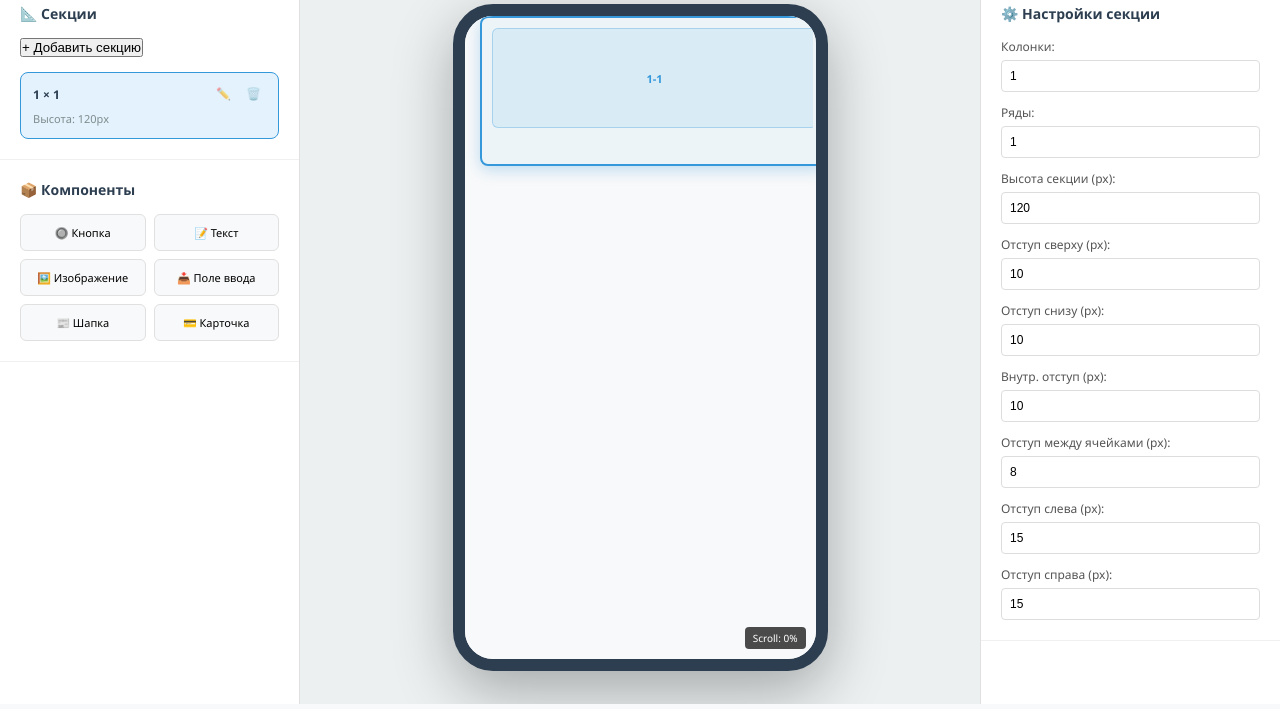
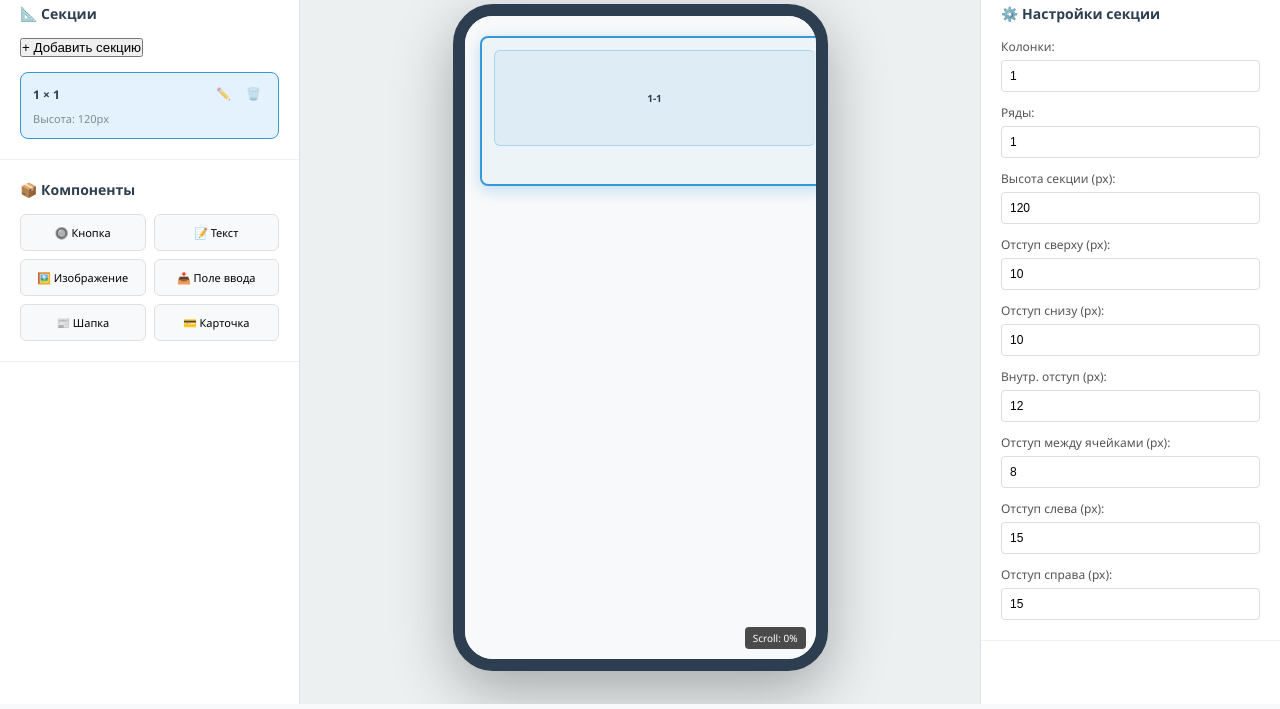
Before and after one commit to Kamit137/anima, a plain HTML site: page sdui-builder/index.html in a window 1280 px wide. Shown: the part 91-800 px from the top of the page. Drawn offline with Linux system fonts and the light colour scheme.

Commit message:
Fix Bugs
Fix sections

```diff
--- a/sdui-builder/css/grid.css
+++ b/sdui-builder/css/grid.css
@@ -10,9 +10,12 @@
 }
 
 #gridOverlay {
-    position: relative;
+    position: absolute;
+    top: 0;
+    left: 0;
     width: 100%;
-    min-height: 100px;
+    min-height: 100%;
+    padding: 20px 0; /* Отступы сверху и снизу */
 }
 
 .grid-cell {
@@ -217,31 +220,33 @@
     color: #7f8c8d;
 }
 
-/* Секции с четкими границами */
 .grid-section {
-    background: rgba(255, 255, 255, 0.98);
+    background: white;
     border: 2px solid #e0e0e0;
     border-radius: 12px;
-    box-shadow: 0 2px 8px rgba(0,0,0,0.1);
+    box-shadow: 0 2px 8px rgba(0,0,0,0.08);
     transition: all 0.3s ease;
+    position: absolute;
+    left: 15px; /* Стандартный отступ от края */
+    right: 15px; /* Стандартный отступ от края */
+    box-sizing: border-box;
 }
 
 .grid-section.active {
     border-color: #3498db;
-    background: rgba(52, 152, 219, 0.05);
-    box-shadow: 0 4px 12px rgba(52, 152, 219, 0.15);
+    background: #f8faff;
+    box-shadow: 0 4px 16px rgba(52, 152, 219, 0.15);
 }
-
-
 
 .grid-section:last-child {
     margin-bottom: 0;
 }
 
+/* Контейнер сетки внутри секции */
 .section-grid-overlay {
-    position: relative;
     width: 100%;
     height: 100%;
+    position: relative;
 }
 
 .section-content {
@@ -350,23 +355,24 @@
     height: 180px; /* Стандартная высота больше */
 }
 
-/* Сетка становится более заметной */
+/* Ячейки сетки */
 .grid-cell {
-    background: rgba(52, 152, 219, 0.1);
+    background: rgba(52, 152, 219, 0.08);
     border: 1px solid rgba(52, 152, 219, 0.3);
     border-radius: 6px;
     display: flex;
     align-items: center;
     justify-content: center;
     font-size: 11px;
-    color: #3498db;
+    color: #2c3e50;
     font-weight: 600;
+    position: absolute;
     transition: all 0.3s ease;
 }
 
 .grid-cell:hover {
-    background: rgba(52, 152, 219, 0.2);
-    transform: scale(1.02);
+    background: rgba(52, 152, 219, 0.15);
+    transform: translateY(-1px);
 }
 
 .grid-cell.highlight {
--- a/sdui-builder/css/style.css
+++ b/sdui-builder/css/style.css
@@ -212,8 +212,28 @@ body {
     height: 100%;
     background: #f8f9fa;
     position: relative;
-    overflow-y: auto; /* Вертикальный скролл внутри экрана */
-    overflow-x: hidden;
+    overflow-y: auto; /* ← ВЕРТИКАЛЬНЫЙ СКРОЛЛ */
+    overflow-x: hidden; /* ← Запрещаем горизонтальный */
+    scrollbar-width: thin;
+    scrollbar-color: #3498db #f0f0f0;
+}
+
+.mobile-screen::-webkit-scrollbar {
+    width: 6px;
+}
+
+.mobile-screen::-webkit-scrollbar-track {
+    background: #f0f0f0;
+    border-radius: 3px;
+}
+
+.mobile-screen::-webkit-scrollbar-thumb {
+    background: #3498db;
+    border-radius: 3px;
+}
+
+.mobile-screen::-webkit-scrollbar-thumb:hover {
+    background: #2980b9;
 }
 
 /* Controls for zoom and scroll */
--- a/sdui-builder/js/sections.js
+++ b/sdui-builder/js/sections.js
@@ -74,7 +74,7 @@ class SectionManager {
             marginBottom: 10,
             marginLeft: 15,
             marginRight: 15,
-            padding: 10
+            padding: 12,
         };
 
         this.sections = [defaultSection];
@@ -94,9 +94,9 @@ class SectionManager {
             rows: 1,
             gap: 8,
             height: 120,
-            marginTop: 10,
-            marginBottom: 10,
-            padding: 10
+            marginLeft: 15,
+            marginRight: 15,
+            padding: 12,
         };
 
         this.sections.push(newSection);
@@ -169,7 +169,7 @@ class SectionManager {
 
         // Ширина экрана телефона (375px - стандарт)
         const screenWidth = 375;
-        let currentY = 0;
+        let currentY = 20; // ← ДОБАВЛЯЕМ начальный отступ сверху
 
         this.sections.forEach((section, index) => {
             const sectionEl = document.createElement('div');
@@ -182,60 +182,43 @@ class SectionManager {
             sectionEl.style.width = sectionWidth + 'px';
             sectionEl.style.padding = section.padding + 'px';
             sectionEl.style.top = currentY + 'px';
-            sectionEl.style.left = section.marginLeft + 'px'; // Отступ слева
+            sectionEl.style.left = section.marginLeft + 'px';
             sectionEl.style.position = 'absolute';
             sectionEl.style.boxSizing = 'border-box';
-            sectionEl.style.overflow = 'hidden'; // Скрываем переполнение
+            sectionEl.style.overflow = 'visible'; // ← МЕНЯЕМ на visible
 
             // Отступ сверху между секциями
             if (index > 0) {
                 currentY += section.marginTop;
             }
 
-            // Контейнер для содержимого с горизонтальным скроллом
-            const contentContainer = document.createElement('div');
-            contentContainer.className = 'section-content-container';
-            contentContainer.style.width = '100%';
-            contentContainer.style.height = '100%';
-            contentContainer.style.overflowX = 'auto'; // Горизонтальный скролл
-            contentContainer.style.overflowY = 'hidden';
-
-            // Сетка
+            // Сетка (БЕЗ дополнительного контейнера для скролла)
             const gridOverlay = document.createElement('div');
             gridOverlay.className = 'section-grid-overlay';
             gridOverlay.style.width = '100%';
             gridOverlay.style.height = '100%';
             gridOverlay.style.position = 'relative';
-            gridOverlay.style.minWidth = '100%'; // Для горизонтального скролла
 
             this.renderMatrixGrid(gridOverlay, section, sectionWidth - (section.padding * 2));
 
-            contentContainer.appendChild(gridOverlay);
-            sectionEl.appendChild(contentContainer);
+            sectionEl.appendChild(gridOverlay);
             container.appendChild(sectionEl);
 
             currentY += section.height + section.marginBottom;
         });
 
-        container.style.height = currentY + 'px';
+        // Увеличиваем высоту контейнера для вертикального скролла
+        container.style.height = (currentY + 20) + 'px'; // + отступ снизу
     }
 
     renderMatrixGrid(container, section, availableWidth) {
-        // availableWidth теперь передается извне (уже с учетом отступов)
         const availableHeight = section.height - (section.padding * 2);
 
-        console.log('Grid available space:', availableWidth, 'x', availableHeight);
-
-        // Минимальная ширина ячейки для горизонтального скролла
-        const minCellWidth = 80; // Минимум 80px для ячейки
-        const requiredWidth = section.columns * minCellWidth + (section.gap * (section.columns - 1));
-
-        const actualAvailableWidth = Math.max(availableWidth, requiredWidth);
-        const cellWidth = (actualAvailableWidth - (section.gap * (section.columns - 1))) / section.columns;
+        // Простой расчет без горизонтального скролла
+        const cellWidth = (availableWidth - (section.gap * (section.columns - 1))) / section.columns;
         const cellHeight = (availableHeight - (section.gap * (section.rows - 1))) / section.rows;
 
-        // Устанавливаем минимальную ширину для контейнера сетки
-        container.style.minWidth = requiredWidth + 'px';
+        console.log('Cell size:', cellWidth, 'x', cellHeight);
 
         for (let row = 0; row < section.rows; row++) {
             for (let col = 0; col < section.columns; col++) {
@@ -250,7 +233,10 @@ class SectionManager {
                 cell.style.left = x + 'px';
                 cell.style.top = y + 'px';
                 cell.style.position = 'absolute';
-                cell.style.minWidth = minCellWidth + 'px'; // Минимальная ширина
+                cell.style.display = 'flex';
+                cell.style.alignItems = 'center';
+                cell.style.justifyContent = 'center';
+                cell.style.fontSize = '10px';
 
                 cell.textContent = `${col + 1}-${row + 1}`;
                 container.appendChild(cell);
@@ -285,25 +271,21 @@ class SectionManager {
         if (section) {
             console.log('Updating section:', updates);
 
-            // Сохраняем старые значения для сравнения
-            const oldColumns = section.columns;
-            const oldRows = section.rows;
-
-            // Обновляем параметры
-            Object.assign(section, updates);
-
-            // Если изменились колонки или ряды - пересчитываем высоту
-            if ((updates.gridColumns && updates.gridColumns !== oldColumns) ||
-                (updates.gridRows && updates.gridRows !== oldRows)) {
-                // Автоподбор высоты based on rows
-                section.height = Math.max(120, section.rows * 60); // Минимум 120px, +60px за ряд
+            // Валидация значений
+            if (updates.marginLeft !== undefined) {
+                updates.marginLeft = Math.max(0, Math.min(50, updates.marginLeft));
+            }
+            if (updates.marginRight !== undefined) {
+                updates.marginRight = Math.max(0, Math.min(50, updates.marginRight));
+            }
+            if (updates.padding !== undefined) {
+                updates.padding = Math.max(0, Math.min(30, updates.padding));
             }
 
+            Object.assign(section, updates);
             this.updateSettingsPanel();
             this.renderGridSections();
             this.renderSectionsList();
-        } else {
-            console.error('Active section not found!');
         }
     }
 
```
